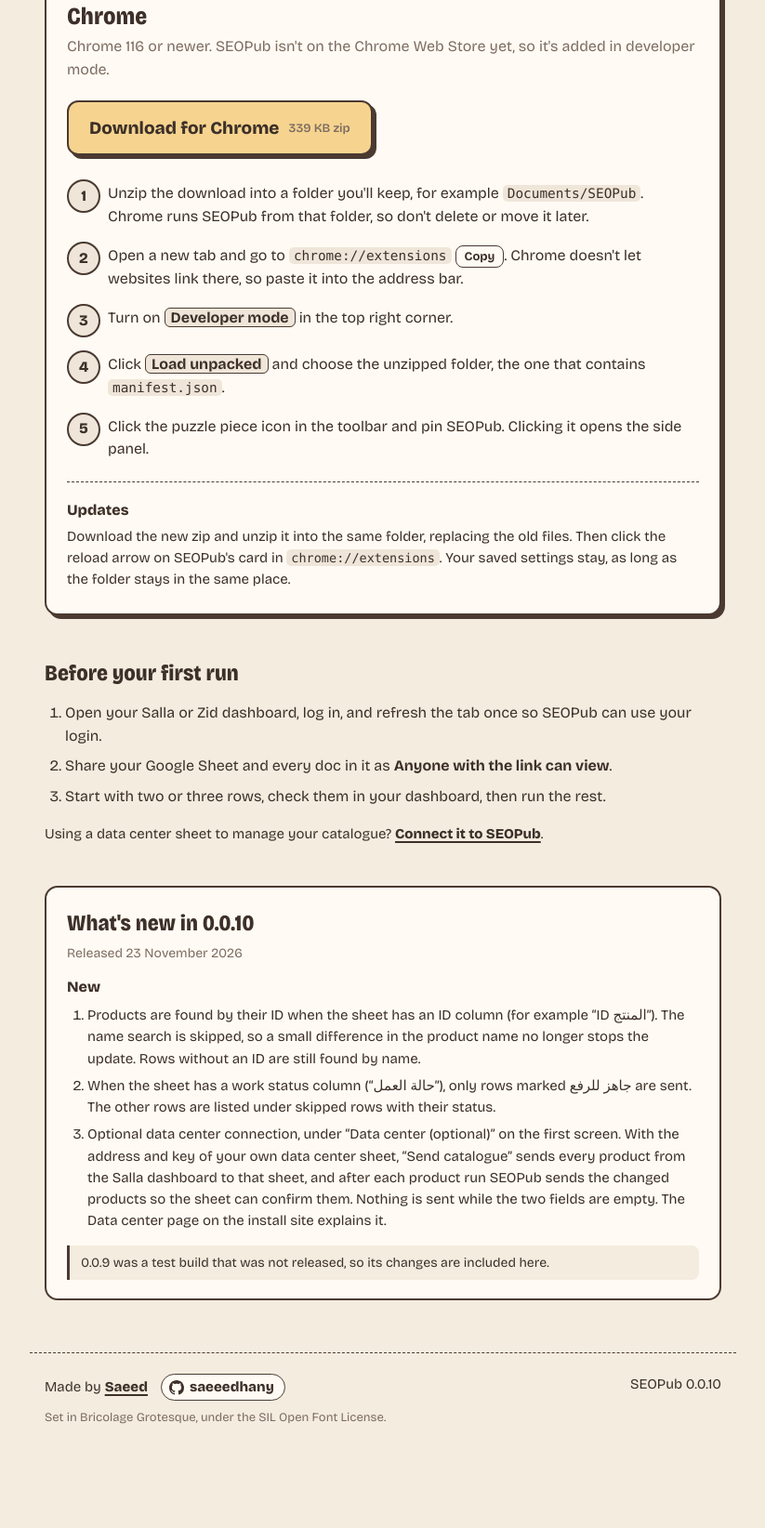
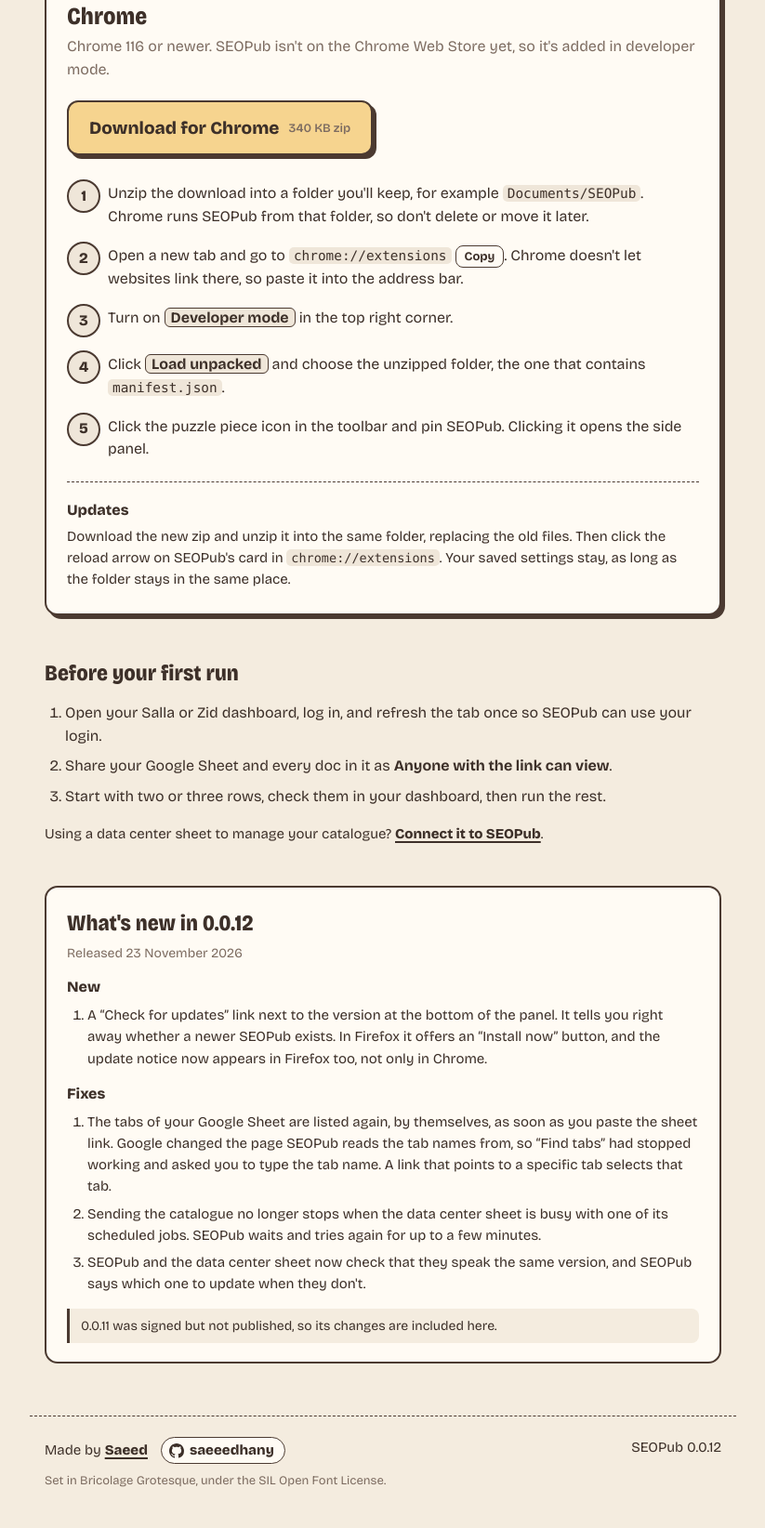
Before and after one commit to saeeedhany/seopub, a plain HTML site: page index.html in a window 1280 px wide. Shown: the part 454-2098 px from the top of the page at 93% size, without its empty margins (228-1051 px from the left). Before the commit the page ends 2030 px from the top, so only its background shows below. Drawn offline with Linux system fonts and the light colour scheme; no server answers.

Commit message:
SEOPub 0.0.12

```diff
--- a/index.html
+++ b/index.html
@@ -321,7 +321,7 @@ footer {
 <header class="top">
   <div class="top-in">
     <div class="brand"><img src="seopub.svg" alt="" />SEOPub</div>
-    <span class="ver">Version 0.0.10</span>
+    <span class="ver">Version 0.0.12</span>
   </div>
 </header>
 
@@ -340,7 +340,7 @@ footer {
   <section class="panel" id="panel-firefox" role="tabpanel" aria-labelledby="tab-firefox">
     <h2>Firefox</h2>
     <p class="lead">Firefox 128 or newer. Updates install on their own.</p>
-    <a class="get" href="https://github.com/saeeedhany/seopub/releases/download/v0.0.10/seopub-0.0.10.xpi">Add to Firefox <small>351 KB</small></a>
+    <a class="get" href="https://github.com/saeeedhany/seopub/releases/download/v0.0.12/seopub-0.0.12.xpi">Add to Firefox <small>352 KB</small></a>
     <ol class="steps">
       <li><div>Click <strong>Add to Firefox</strong> above.</div></li>
       <li><div>Firefox says it prevented this site from asking you to install software. Click <span class="ui">Continue to Installation</span>.</div></li>
@@ -356,7 +356,7 @@ footer {
   <section class="panel hidden" id="panel-chrome" role="tabpanel" aria-labelledby="tab-chrome">
     <h2>Chrome</h2>
     <p class="lead">Chrome 116 or newer. SEOPub isn't on the Chrome Web Store yet, so it's added in developer mode.</p>
-    <a class="get" href="https://github.com/saeeedhany/seopub/releases/download/v0.0.10/seopub-chrome-0.0.10.zip">Download for Chrome <small>339 KB zip</small></a>
+    <a class="get" href="https://github.com/saeeedhany/seopub/releases/download/v0.0.12/seopub-chrome-0.0.12.zip">Download for Chrome <small>340 KB zip</small></a>
     <ol class="steps">
       <li><div>Unzip the download into a folder you'll keep, for example <code>Documents/SEOPub</code>. Chrome runs SEOPub from that folder, so don't delete or move it later.</div></li>
       <li><div>Open a new tab and go to <code>chrome://extensions</code><button type="button" class="copy" data-copy="chrome://extensions">Copy</button>. Chrome doesn't let websites link there, so paste it into the address bar.</div></li>
@@ -381,15 +381,19 @@ footer {
   </section>
 
   <section class="notes">
-    <h2>What's new in 0.0.10</h2>
+    <h2>What's new in 0.0.12</h2>
     <p class="when">Released 23 November 2026</p>
     <h3>New</h3>
         <ol>
-        <li>Products are found by their ID when the sheet has an ID column (for example &ldquo;ID المنتج&rdquo;). The name search is skipped, so a small difference in the product name no longer stops the update. Rows without an ID are still found by name.</li>
-        <li>When the sheet has a work status column (&ldquo;حالة العمل&rdquo;), only rows marked جاهز للرفع are sent. The other rows are listed under skipped rows with their status.</li>
-        <li>Optional data center connection, under &ldquo;Data center (optional)&rdquo; on the first screen. With the address and key of your own data center sheet, &ldquo;Send catalogue&rdquo; sends every product from the Salla dashboard to that sheet, and after each product run SEOPub sends the changed products so the sheet can confirm them. Nothing is sent while the two fields are empty. The Data center page on the install site explains it.</li>
+        <li>A &ldquo;Check for updates&rdquo; link next to the version at the bottom of the panel. It tells you right away whether a newer SEOPub exists. In Firefox it offers an &ldquo;Install now&rdquo; button, and the update notice now appears in Firefox too, not only in Chrome.</li>
         </ol>
-        <p class="note">0.0.9 was a test build that was not released, so its changes are included here.</p>
+        <h3>Fixes</h3>
+        <ol>
+        <li>The tabs of your Google Sheet are listed again, by themselves, as soon as you paste the sheet link. Google changed the page SEOPub reads the tab names from, so &ldquo;Find tabs&rdquo; had stopped working and asked you to type the tab name. A link that points to a specific tab selects that tab.</li>
+        <li>Sending the catalogue no longer stops when the data center sheet is busy with one of its scheduled jobs. SEOPub waits and tries again for up to a few minutes.</li>
+        <li>SEOPub and the data center sheet now check that they speak the same version, and SEOPub says which one to update when they don't.</li>
+        </ol>
+        <p class="note">0.0.11 was signed but not published, so its changes are included here.</p>
   </section>
 </main>
 
@@ -399,7 +403,7 @@ footer {
       <span>Made by <a href="https://saeed.cool">Saeed</a></span>
       <a class="gh" href="https://github.com/saeeedhany" aria-label="Saeed on GitHub"><svg viewBox="0 0 16 16" aria-hidden="true"><path d="M8 0C3.58 0 0 3.58 0 8c0 3.54 2.29 6.53 5.47 7.59.4.07.55-.17.55-.38 0-.19-.01-.82-.01-1.49-2.01.37-2.53-.49-2.69-.94-.09-.23-.48-.94-.82-1.13-.28-.15-.68-.52-.01-.53.63-.01 1.08.58 1.23.82.72 1.21 1.87.87 2.33.66.07-.52.28-.87.51-1.07-1.78-.2-3.64-.89-3.64-3.95 0-.87.31-1.59.82-2.15-.08-.2-.36-1.02.08-2.12 0 0 .67-.21 2.2.82.64-.18 1.32-.27 2-.27.68 0 1.36.09 2 .27 1.53-1.04 2.2-.82 2.2-.82.44 1.1.16 1.92.08 2.12.51.56.82 1.27.82 2.15 0 3.07-1.87 3.75-3.65 3.95.29.25.54.73.54 1.48 0 1.07-.01 1.93-.01 2.2 0 .21.15.46.55.38A8.013 8.013 0 0016 8c0-4.42-3.58-8-8-8z"/></svg>saeeedhany</a>
     </span>
-    <span>SEOPub 0.0.10</span>
+    <span>SEOPub 0.0.12</span>
   </div>
   <p class="credit">Set in Bricolage Grotesque, under the SIL Open Font License.</p>
 </footer>
--- a/updates.json
+++ b/updates.json
@@ -3,9 +3,9 @@
     "seopub@extension": {
       "updates": [
         {
-          "version": "0.0.10",
-          "update_link": "https://saeeedhany.github.io/seopub/files/seopub-0.0.10.xpi",
-          "update_hash": "sha256:e0c0e67e52ef966acfa10ab29c0df2101bd43f7c134399c733946fbc25244fec"
+          "version": "0.0.12",
+          "update_link": "https://saeeedhany.github.io/seopub/files/seopub-0.0.12.xpi",
+          "update_hash": "sha256:a44b80d8e43a279bb4d9169f1dc0c43b5cef3043eefe801f9e395fdf46a79eb9"
         }
       ]
     }
```
Also changed, not shown: data-center.html (+3 -3 lines), 2 other files.
